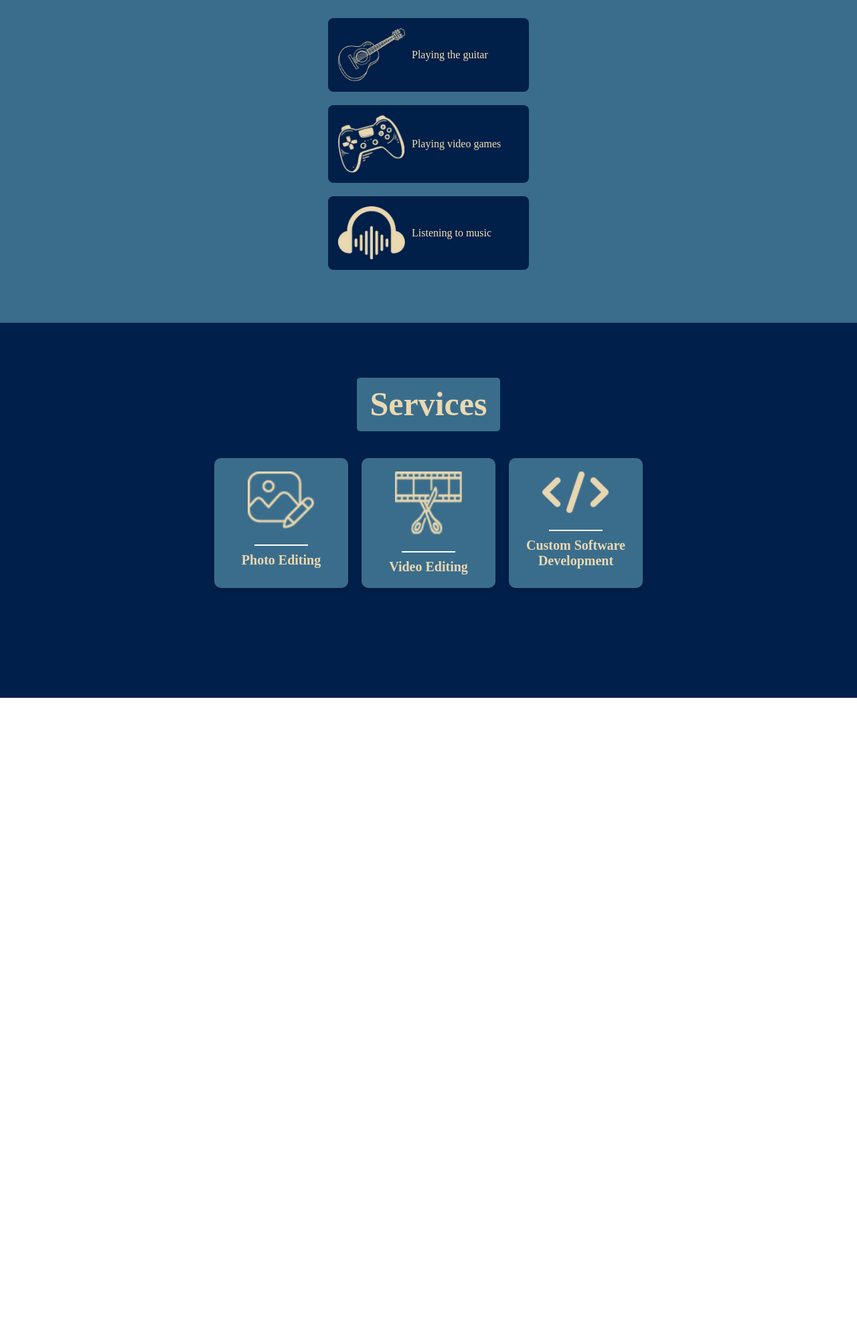
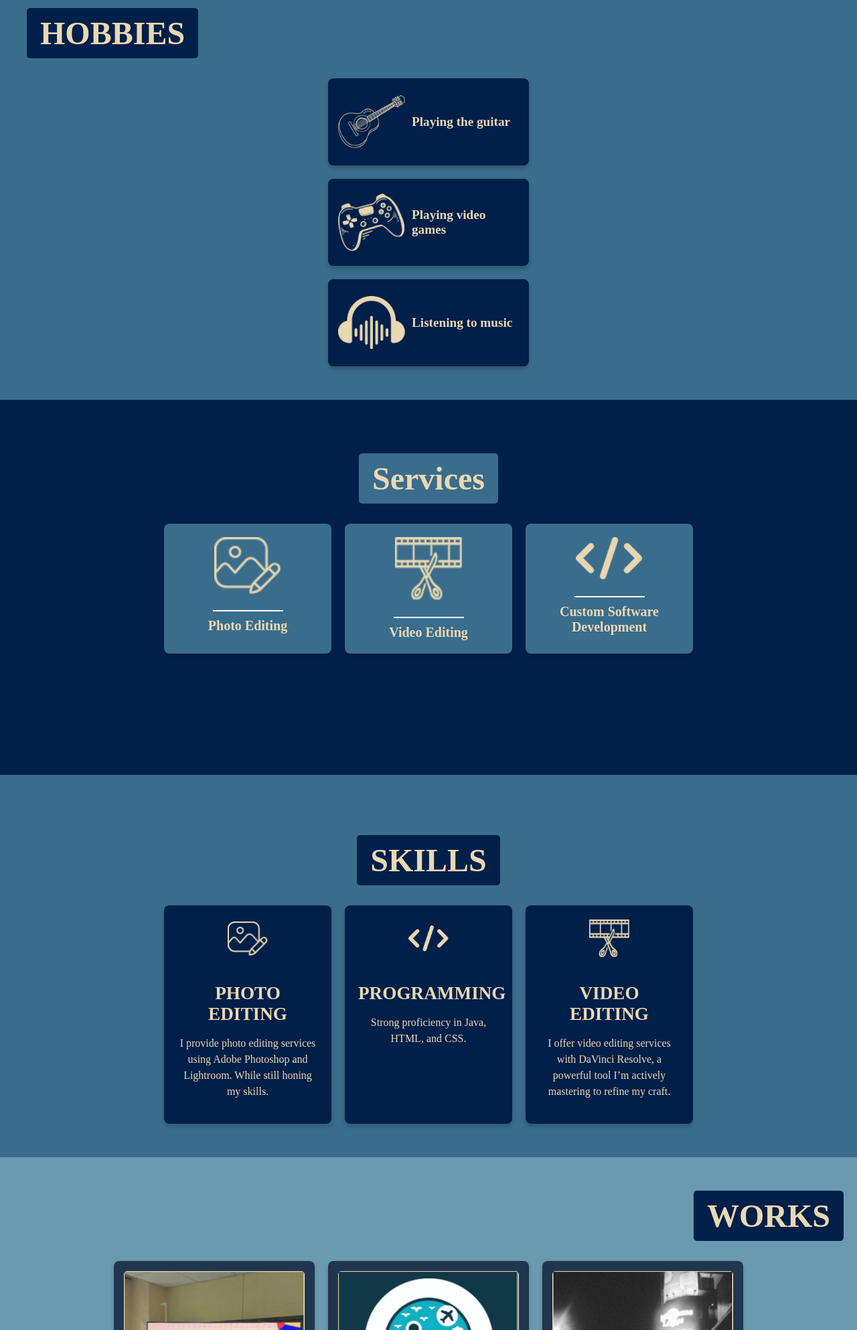
Before and after one commit to Tooasstt/Burlas_portfolio, a plain HTML site: page index.html in a window 1280 px wide. Shown: the part 814-2800 px from the top of the page at 67% size. Before the commit the page ends 1856 px from the top, so only its background shows below. Drawn offline with Linux system fonts and the light colour scheme.

Commit message:
finished the works and skills section and updated some parts to make it more presentable

```diff
--- a/index.html
+++ b/index.html
@@ -47,21 +47,27 @@
     </footer>
 
     <section class="hobbies-section">
-        <div class="hobbies-header">
+        <div class="hobbies-title">
             <h1>HOBBIES</h1>
         </div>
         <div class="hobbies-container">
             <div class="hobby">
-                <img src="Pics/guitar.png" alt="Guitar Icon" class="hobby-icon">
-                <span>Playing the guitar</span>
+                <div class="hobby-content">
+                    <img src="Pics/guitar.png" alt="Playing the Guitar Icon">
+                    <p>Playing the guitar</p>
+                </div>
             </div>
             <div class="hobby">
-                <img src="Pics/controller.png" alt="Gaming Icon" class="hobby-icon">
-                <span>Playing video games</span>
+                <div class="hobby-content">
+                    <img src="Pics/controller.png" alt="Playing Video Games Icon">
+                    <p>Playing video games</p>
+                </div>
             </div>
             <div class="hobby">
-                <img src="Pics/music.png" alt="Music Icon" class="hobby-icon">
-                <span>Listening to music</span>
+                <div class="hobby-content">
+                    <img src="Pics/music.png" alt="Listening to Music Icon">
+                    <p>Listening to music</p>
+                </div>
             </div>
         </div>
     </section>
@@ -89,5 +95,53 @@
         </div>
     </section>
 
+    <section class="skills-section">
+        <div class="skills-title">
+            <h1>SKILLS</h1>
+        </div>
+        <div class="skills-container">
+            <div class="skill">
+                <div class="skill-icon">
+                    <img src="Pics/photo editing.png" alt="Photo Editing Icon">
+                </div>
+                <h2>PHOTO EDITING</h2>
+                <p>I provide photo editing services using Adobe Photoshop and Lightroom. While still honing my skills.</p>
+            </div>
+            <div class="skill">
+                <div class="skill-icon">
+                    <img src="Pics/Software.png" alt="Programming Icon">
+                </div>
+                <h2>PROGRAMMING</h2>
+                <p>Strong proficiency in Java, HTML, and CSS.</p>
+            </div>
+            <div class="skill">
+                <div class="skill-icon">
+                    <img src="Pics/video.png" alt="Video Editing Icon">
+                </div>
+                <h2>VIDEO EDITING</h2>
+                <p>I offer video editing services with DaVinci Resolve, a powerful tool I’m actively mastering to refine my craft.</p>
+            </div>
+        </div>
+    </section>
+
+    <section class="works-section">
+        <div class="works-title">
+            <h1>WORKS</h1>
+        </div>
+        <div class="works-container">
+            <div class="work-item">
+                <img src="Pics/work1.png" alt="Project 1">
+                <p>Arduino-Based Project </p>
+            </div>
+            <div class="work-item">
+                <img src="Pics/work2.png" alt="Project 2">
+            </div>
+            <div class="work-item">
+                <img src="Pics/work3.png" alt="Project 3">
+                <p>Photography Project: Nightlife in Black & White</p>
+            </div>
+        </div>
+    </section>
+
 </body>
 </html>
--- a/style.css
+++ b/style.css
@@ -70,6 +70,10 @@ nav ul li a {
     font-size: 16px;
     border: 2px#ead8b1;
     color: #ead8b1;
+    transition: transform 0.3s ease;
+}
+.inquire-btn:hover{
+    transform: scale(1.05);
 }
 
 .hero-image {
@@ -98,58 +102,67 @@ footer {
     margin: 0 10px;
 
 }
-
 .hobbies-section {
     text-align: center;
-    background-color: #3a6d8c;
-    height: 70vh;
+    padding: 50px 20px;
+    background-color:#3a6d8c;
 }
-
-.hobbies-header {
-    background-color:#001f49;
+.hobbies-title {
+    text-align: left;
+    margin-left: 20px;
+}
+.hobbies-title h1 {
+    font-size: 3rem;
+    margin-bottom: 30px;
+    background-color: #001f49;
+    color: #ead8b1;
     display: inline-block;
     padding: 10px 20px;
     border-radius: 5px;
-    display: flex;
-    align-items: flex-start;
-    width: 300px;
-    margin-left: 10px;
-    text-align: center;
 
-}
 
-.hobbies-header h1 {
-    font-size: 48px;
-    color: #f4e1b1;
-    margin: 0;
 }
 
 .hobbies-container {
     display: flex;
     flex-direction: column;
     align-items: center;
-    margin-top: 20px;
-
+    gap: 20px;
+    color: #ead8b1;
 }
 
 .hobby {
-    background-color:#001f49;
-    color: #f4e1b1;
+    background-color: #001f49;
+    border-radius: 8px;
     width: 300px;
     padding: 15px;
-    margin: 10px 0;
-    border-radius: 8px;
+    box-shadow: 0px 4px 6px rgba(0, 0, 0, 0.2);
+    transition: transform 0.3s ease;
+    text-align: left;
+}
+
+.hobby:hover {
+    transform: scale(1.05);
+}
+
+.hobby-content {
     display: flex;
     align-items: center;
-    border-color:2px solid #f4e1b1;
+    gap: 10px;
 }
 
-.hobby-icon {
+.hobby-content img {
     width: 100px;
-    height: auto;
-    margin-right: 10px;
+    height: 100px;
+    object-fit: contain;
 }
 
+.hobby-content p {
+    font-size: 1.2rem;
+    font-weight: bold;
+    margin: 0;
+    color: #ead8b1;
+}
 
 .services-section {
     text-align: center;
@@ -159,16 +172,13 @@ footer {
 }
 
 .services-header h1 {
-    font-size: 50px;
+    font-size: 3rem;
+    margin-bottom: 30px;
+    background-color: #3a6d8c;
     color: #ead8b1;
-    margin-bottom: 20px;
+    display: inline-block;
     padding: 10px 20px;
     border-radius: 5px;
-    background-color: #3a6d8c;
-    display: inline-block;
-   height: 10vh;
-   text-align: center;
-
 }
 
 .services-container {
@@ -178,16 +188,19 @@ footer {
 }
 
 .service {
-    background-color:  #3a6d8c;
-    border-radius: 10px;
+    background-color: #3a6d8c;
+    border-radius: 8px;
     padding: 20px;
-    width: 200px;
-    box-shadow: 0 4px 8px rgba(0, 0, 0, 0.2);
+    width: 250px;
+    box-shadow: 0px 4px 6px rgba(0, 0, 0, 0.2);
     text-align: center;
+    transition: transform 0.3s ease;
     color: #ead8b1;
-    margin-top: 20px;
 }
+.service:hover{
+    transform: scale(1.05);
 
+}
 .service-icon {
     width: 100px;
     height: auto;
@@ -204,3 +217,108 @@ footer {
     margin: 0;
     margin-top: 10px;
 }
+
+.skills-section {
+    text-align: center;
+    padding: 50px 20px;
+    background-color: #3a6d8c;
+}
+
+.skills-title h1 {
+    font-size: 3rem;
+    margin-bottom: 30px;
+    background-color: #001f49;
+    color: #ead8b1;
+    display: inline-block;
+    padding: 10px 20px;
+    border-radius: 5px;
+}
+
+.skills-container {
+    display: flex;
+    justify-content: center;
+    flex-wrap: wrap;
+    gap: 20px;
+}
+
+.skill {
+    background-color: #001f49;
+    border-radius: 8px;
+    padding: 20px;
+    width: 250px;
+    box-shadow: 0px 4px 6px rgba(0, 0, 0, 0.2);
+    text-align: center;
+    transition: transform 0.3s ease;
+    color: #ead8b1;
+}
+
+.skill:hover {
+    transform: scale(1.05);
+}
+
+.skill-icon img {
+    width: 60px;
+    height: 60px;
+    margin-bottom: 10px;
+    object-fit: contain;
+}
+
+.skill h2 {
+    font-size: 1.7rem;
+    margin-bottom: 10px;
+}
+
+.skill p {
+    font-size: 1.0rem;
+    line-height: 1.5;
+}
+
+.works-section {
+    padding: 50px 20px;
+    background-color: #6a9ab0;
+}
+.works-title{
+    text-align:end;
+    margin-left: 20px;
+}
+
+
+.works-title h1 {
+    font-size: 3rem;
+    background-color: #001f49;
+    color: #ead8b1;
+    display: inline-block;
+    padding: 10px 20px;
+    border-radius: 5px;
+    text-align: center;
+    margin: 0 auto;
+}
+.works-container {
+    display: flex;
+    justify-content: center;
+    align-items: flex-start;
+    gap: 20px;
+    margin-top: 30px;
+}
+
+
+.work-item {
+    background-color: #20354e;
+    border-radius: 8px;
+    width: 300px;
+    padding: 15px;
+    text-align: center;
+    box-shadow: 0px 4px 6px rgba(0, 0, 0, 0.2);
+}
+
+.work-item img {
+    width: 100%;
+    border-radius: 5px;
+    margin-bottom: 10px;
+}
+
+.work-item p {
+    font-size: 1rem;
+    color: #ead8b1;
+    line-height: 1.5;
+}
```
Also changed, not shown: Pics/discord.png (added), Pics/emma.png (added), Pics/inta.png (added), Pics/jacob.png (added), Pics/work1.png (added), Pics/work2.png (added), Pics/work3.png (added).
